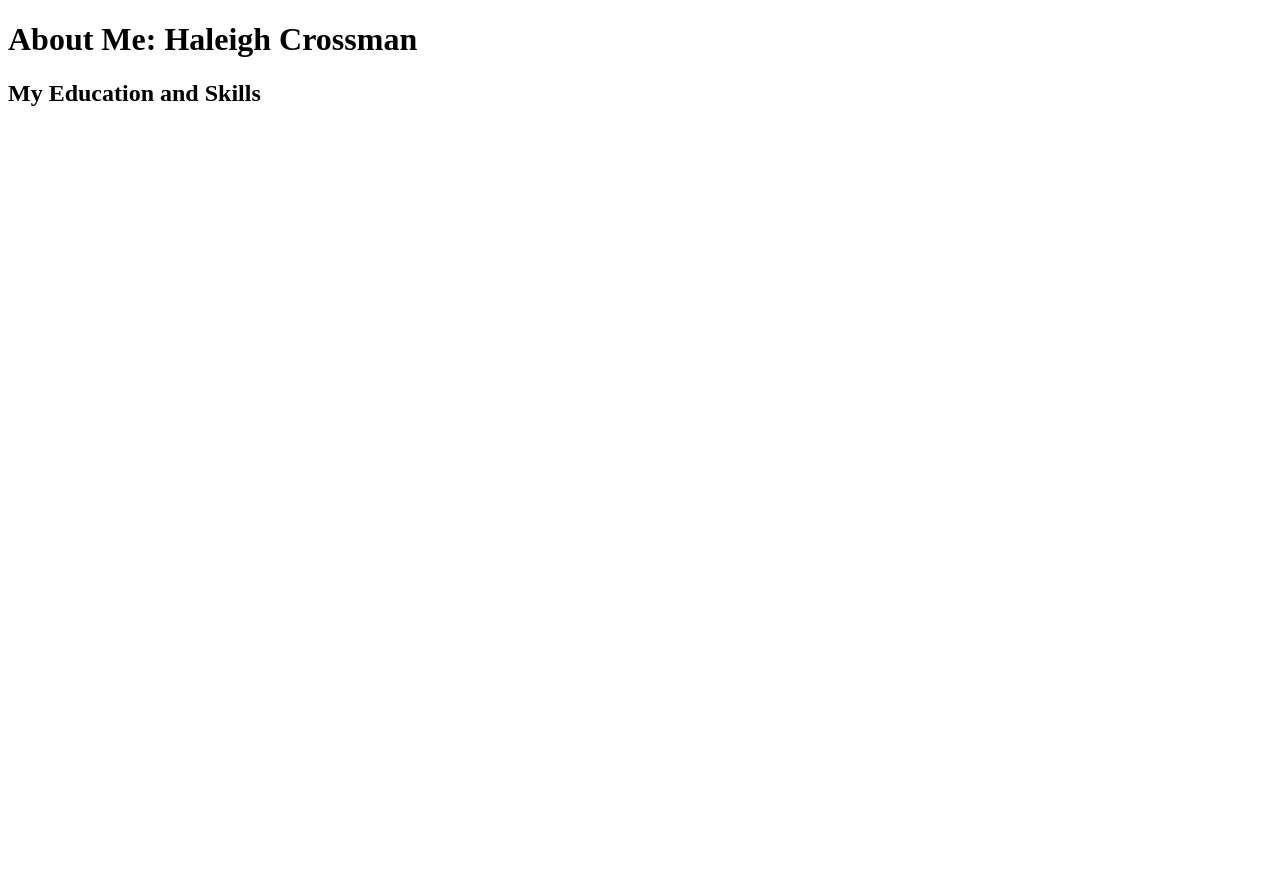
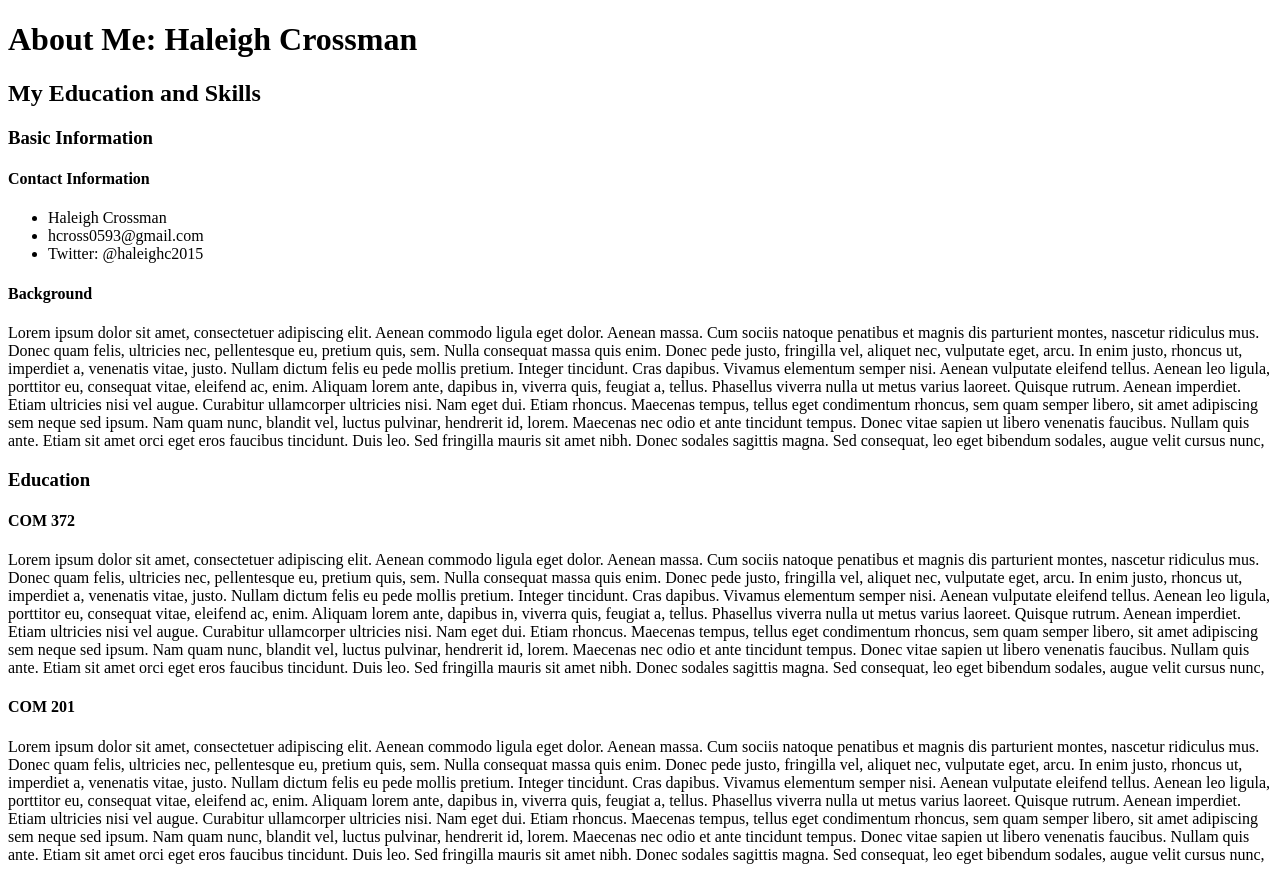
Before and after one commit to hcross0593/COM372_HaleighCrossman, a plain HTML site: page bio.html in a window 1280 px wide. Before the commit the page ends 800 px from the top, so only its background shows below. Drawn offline with Linux system fonts and the light colour scheme.

Commit message:
added sections

```diff
--- a/bio.html
+++ b/bio.html
@@ -9,6 +9,31 @@
 	<h1>About Me: Haleigh Crossman</h1>
 	<h2>My Education and Skills</h2>
 </hgroup>
-
+<section id="Basic Information">
+	<h3>Basic Information</h3>
+	<section id="Contact Information">
+	<h4>Contact Information</h4>
+		<ul>
+			<li>Haleigh Crossman</li>
+			<li>hcross0593@gmail.com</li>
+			<li>Twitter: @haleighc2015</li>
+		</ul>
+	</section>
+	<section id="Background">
+		<h4>Background</h4>
+		<p>Lorem ipsum dolor sit amet, consectetuer adipiscing elit. Aenean commodo ligula eget dolor. Aenean massa. Cum sociis natoque penatibus et magnis dis parturient montes, nascetur ridiculus mus. Donec quam felis, ultricies nec, pellentesque eu, pretium quis, sem. Nulla consequat massa quis enim. Donec pede justo, fringilla vel, aliquet nec, vulputate eget, arcu. In enim justo, rhoncus ut, imperdiet a, venenatis vitae, justo. Nullam dictum felis eu pede mollis pretium. Integer tincidunt. Cras dapibus. Vivamus elementum semper nisi. Aenean vulputate eleifend tellus. Aenean leo ligula, porttitor eu, consequat vitae, eleifend ac, enim. Aliquam lorem ante, dapibus in, viverra quis, feugiat a, tellus. Phasellus viverra nulla ut metus varius laoreet. Quisque rutrum. Aenean imperdiet. Etiam ultricies nisi vel augue. Curabitur ullamcorper ultricies nisi. Nam eget dui. Etiam rhoncus. Maecenas tempus, tellus eget condimentum rhoncus, sem quam semper libero, sit amet adipiscing sem neque sed ipsum. Nam quam nunc, blandit vel, luctus pulvinar, hendrerit id, lorem. Maecenas nec odio et ante tincidunt tempus. Donec vitae sapien ut libero venenatis faucibus. Nullam quis ante. Etiam sit amet orci eget eros faucibus tincidunt. Duis leo. Sed fringilla mauris sit amet nibh. Donec sodales sagittis magna. Sed consequat, leo eget bibendum sodales, augue velit cursus nunc,</p>
+	</section>
+</section>
+<section id="Education">
+	<h3>Education</h3>
+	<section id="COM 372">
+		<h4>COM 372</h4>
+		<p>Lorem ipsum dolor sit amet, consectetuer adipiscing elit. Aenean commodo ligula eget dolor. Aenean massa. Cum sociis natoque penatibus et magnis dis parturient montes, nascetur ridiculus mus. Donec quam felis, ultricies nec, pellentesque eu, pretium quis, sem. Nulla consequat massa quis enim. Donec pede justo, fringilla vel, aliquet nec, vulputate eget, arcu. In enim justo, rhoncus ut, imperdiet a, venenatis vitae, justo. Nullam dictum felis eu pede mollis pretium. Integer tincidunt. Cras dapibus. Vivamus elementum semper nisi. Aenean vulputate eleifend tellus. Aenean leo ligula, porttitor eu, consequat vitae, eleifend ac, enim. Aliquam lorem ante, dapibus in, viverra quis, feugiat a, tellus. Phasellus viverra nulla ut metus varius laoreet. Quisque rutrum. Aenean imperdiet. Etiam ultricies nisi vel augue. Curabitur ullamcorper ultricies nisi. Nam eget dui. Etiam rhoncus. Maecenas tempus, tellus eget condimentum rhoncus, sem quam semper libero, sit amet adipiscing sem neque sed ipsum. Nam quam nunc, blandit vel, luctus pulvinar, hendrerit id, lorem. Maecenas nec odio et ante tincidunt tempus. Donec vitae sapien ut libero venenatis faucibus. Nullam quis ante. Etiam sit amet orci eget eros faucibus tincidunt. Duis leo. Sed fringilla mauris sit amet nibh. Donec sodales sagittis magna. Sed consequat, leo eget bibendum sodales, augue velit cursus nunc,</p>
+	</section>
+	<section id="COM 201">
+		<h4>COM 201</h4>
+		<p>Lorem ipsum dolor sit amet, consectetuer adipiscing elit. Aenean commodo ligula eget dolor. Aenean massa. Cum sociis natoque penatibus et magnis dis parturient montes, nascetur ridiculus mus. Donec quam felis, ultricies nec, pellentesque eu, pretium quis, sem. Nulla consequat massa quis enim. Donec pede justo, fringilla vel, aliquet nec, vulputate eget, arcu. In enim justo, rhoncus ut, imperdiet a, venenatis vitae, justo. Nullam dictum felis eu pede mollis pretium. Integer tincidunt. Cras dapibus. Vivamus elementum semper nisi. Aenean vulputate eleifend tellus. Aenean leo ligula, porttitor eu, consequat vitae, eleifend ac, enim. Aliquam lorem ante, dapibus in, viverra quis, feugiat a, tellus. Phasellus viverra nulla ut metus varius laoreet. Quisque rutrum. Aenean imperdiet. Etiam ultricies nisi vel augue. Curabitur ullamcorper ultricies nisi. Nam eget dui. Etiam rhoncus. Maecenas tempus, tellus eget condimentum rhoncus, sem quam semper libero, sit amet adipiscing sem neque sed ipsum. Nam quam nunc, blandit vel, luctus pulvinar, hendrerit id, lorem. Maecenas nec odio et ante tincidunt tempus. Donec vitae sapien ut libero venenatis faucibus. Nullam quis ante. Etiam sit amet orci eget eros faucibus tincidunt. Duis leo. Sed fringilla mauris sit amet nibh. Donec sodales sagittis magna. Sed consequat, leo eget bibendum sodales, augue velit cursus nunc,</p>
+	</section>
+</section>
 </body>
 </html>
```
